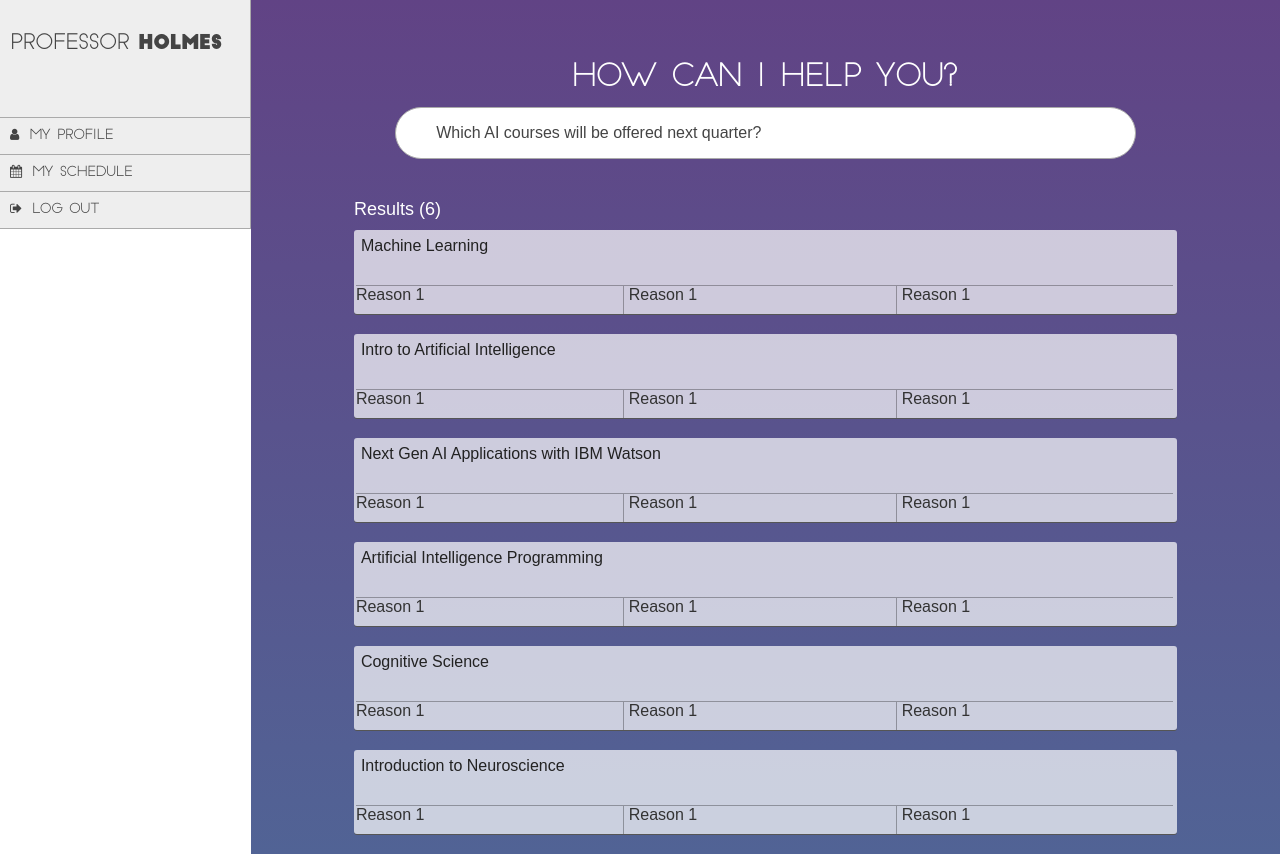
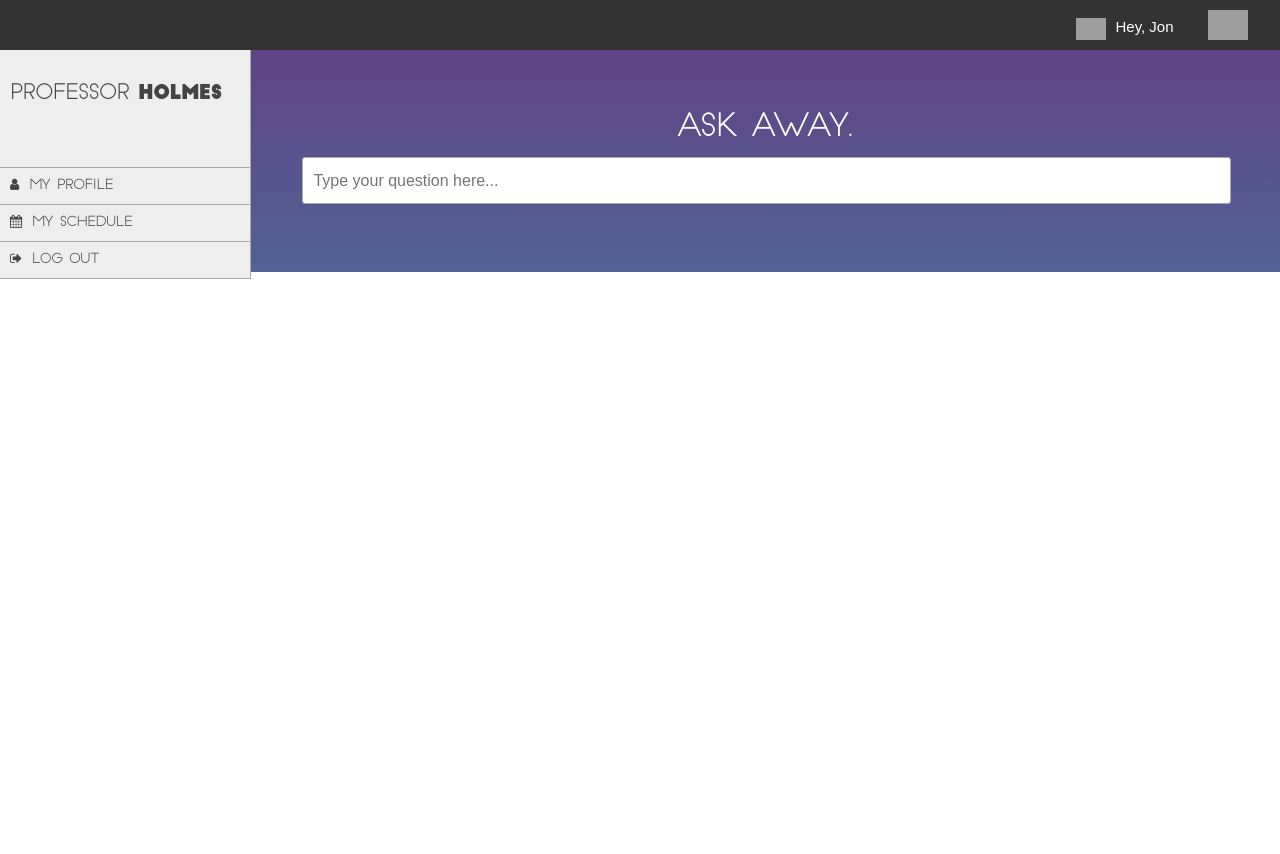
Before and after one commit to JinSun2014/CourseAdvisor, a Django app: page / in a window 1280 px wide. After the commit the page ends 279 px from the top, so only its background shows below. Run offline with Django 3.2, Linux system fonts and the light colour scheme; style sheets or scripts are compiled from the project's sources; some libraries are stand-ins or nearby versions; grey boxes are pictures that could not be loaded.

Commit message:
more style updates, added header, touched up animations, changed query style

```diff
--- a/static/css/style.scss
+++ b/static/css/style.scss
@@ -1,4 +1,9 @@
 $primary-color: #522F63;
+$drawer-background-color: #eee;
+$main-background-color-1: #614385;
+$main-background-color-2: #516395;
+
+$drawer-width: 250px;
 
 @font-face {
 	font-family: Big-John;
@@ -23,10 +28,41 @@ html {
 	body {
 		width: 100%;
 
+		header {
+			width: 100%;
+			height: 50px;
+			background-color: #333;
+
+			div.header-inner {
+				margin: 0 auto;
+				padding: 10px 0;
+				width: 95%;
+				height: 30px;
+
+				div.header-right {
+					float: right;
+
+					img.user-image {
+						width: 30px;
+					}
+					span.user-greeting {
+						margin-left: 5px;
+						line-height: 34px;
+						vertical-align: top;
+						font-size: 15px;
+						color: #fff;
+					}
+					img.ph-logo {
+						margin-left: 30px;
+						width: 40px;
+					}
+				}
+			}
+		}
 		div.drawer {
 			float: left;
-			width: 250px;
-			background-color: #eee;
+			width: $drawer-width;
+			background-color: $drawer-background-color;
 			border-right: 1px solid #aaa;
 
 			h1.banner {
@@ -75,22 +111,16 @@ html {
 		}
 		main {
 			float: right;
-			width: calc(100% - 250px - 1px);
-			background: -webkit-linear-gradient(#614385, #516395);
-			background: -o-linear-gradient(#614385, #516395);
-			background: -moz-linear-gradient(#614385, #516395);
-			background: linear-gradient(#614385, #516395);
+			width: calc(100% - #{$drawer-width} - 1px);
+			background: -webkit-linear-gradient($main-background-color-1, $main-background-color-2);
+			background: -o-linear-gradient($main-background-color-1, $main-background-color-2);
+			background: -moz-linear-gradient($main-background-color-1, $main-background-color-2);
+			background: linear-gradient($main-background-color-1, $main-background-color-2);
 
 			div.main-content {
 				margin: 0 auto;
-				width: 80%;
+				width: 90%;
 
-				h2.section-header {
-					margin: 10px 0;
-					color: #fff;
-					font-size: 18px;
-					font-weight: normal;
-				}
 				section.query {
 					margin-top: 60px;
 					width: 100%;
@@ -107,13 +137,13 @@ html {
 						input {
 							display: block;
 							margin: 0 auto;
-							padding: 0 40px;
-							width: 80%;
-							height: 50px;
+							padding: 0 10px;
+							width: calc(100% - 20px);
+							height: 45px;
 							font-size: 16px;
 							color: #444;
 							border: 1px solid #aaa;
-							border-radius: 30px;
+							border-radius: 3px;
 							outline: none;
 							cursor: pointer;
 						}
@@ -123,21 +153,27 @@ html {
 						input:focus {
 							opacity: 1.0;
 						}
+						h5.results-summary {
+							opacity: 0;
+							display: inline-block;
+							margin: 10px 0;
+							font-family: "slim-joe";
+							font-size: 15px;
+							font-weight: normal;
+							color: #fff;
+
+							span.results-time {
+								margin-left: 5px;
+							}
+						}
 					}
 				}
 				section.results {
 					margin-top: 30px;
 					width: 100%;
 
-					h2.section-header {
-						display: inline-block;
-					}
-					h2 + span {
-						margin-left: 5px;
-						font-size: 18px;
-						color: #fff;
-					}
 					ul.results-list {
+						display: none;
 						list-style: none;
 						overflow-y: scroll;
 
--- a/templates/index.html
+++ b/templates/index.html
@@ -10,6 +10,16 @@
 	</head>
 
 	<body>
+
+		<header>
+			<div class="header-inner">
+				<div class="header-right">
+					<img class="user-image" src="./images/me.jpg">
+					<span class="user-greeting">Hey, Jon</span>
+					<img class="ph-logo" src="./images/ph-logo.png">
+				</div>
+			</div>
+		</header>
 
 		<div class="drawer">
 			<h1 class="banner"><span>Professor</span> <span>Holmes</span></h1>
@@ -24,14 +34,16 @@
 
 		<main>
 			<div class="main-content">
+
 				<section class="query">
 					<form>
-						<h2>How can I help you?</h2>
-						<input placeholder="Type your question here..." value="Which AI courses will be offered next quarter?">
+						<h2>Ask away.</h2>
+						<input placeholder="Type your question here...">
+						<h5 class="results-summary"><span class="results-quantity">6</span> Results <span class="results-time">(0.42 seconds)</span></h5>
 					</form>
 				</section>
+
 				<section class="results">
-					<h2 class="section-header">Results</h2><span>(6)</span>
 					<ul class="results-list">
 						<li class="result">
 							<h3 class="results-title">Machine Learning</h3>
```
Also changed, not shown: static/css/style.css (+38 -16 lines), static/js/script.js (+26 -3 lines), static/img/me.jpg (added), static/img/ph-logo.png (added), 2 other files.
